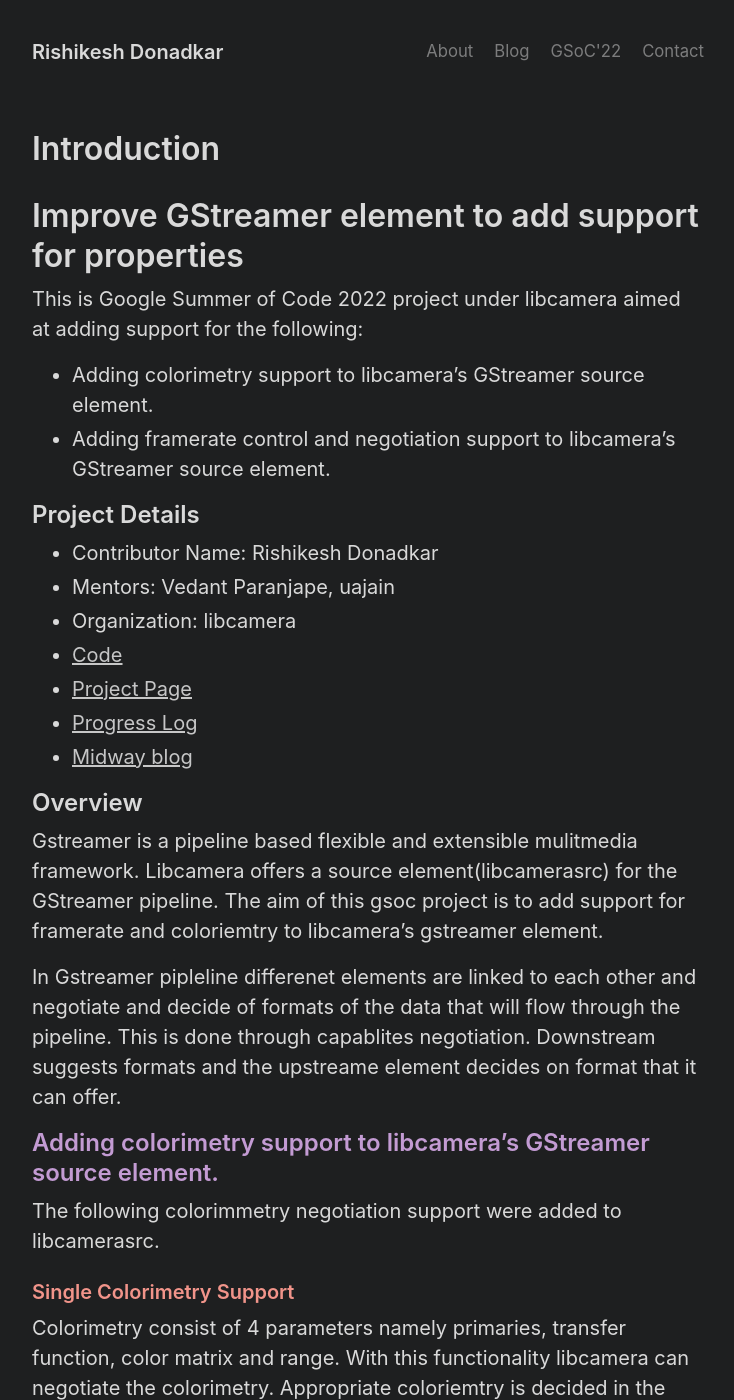
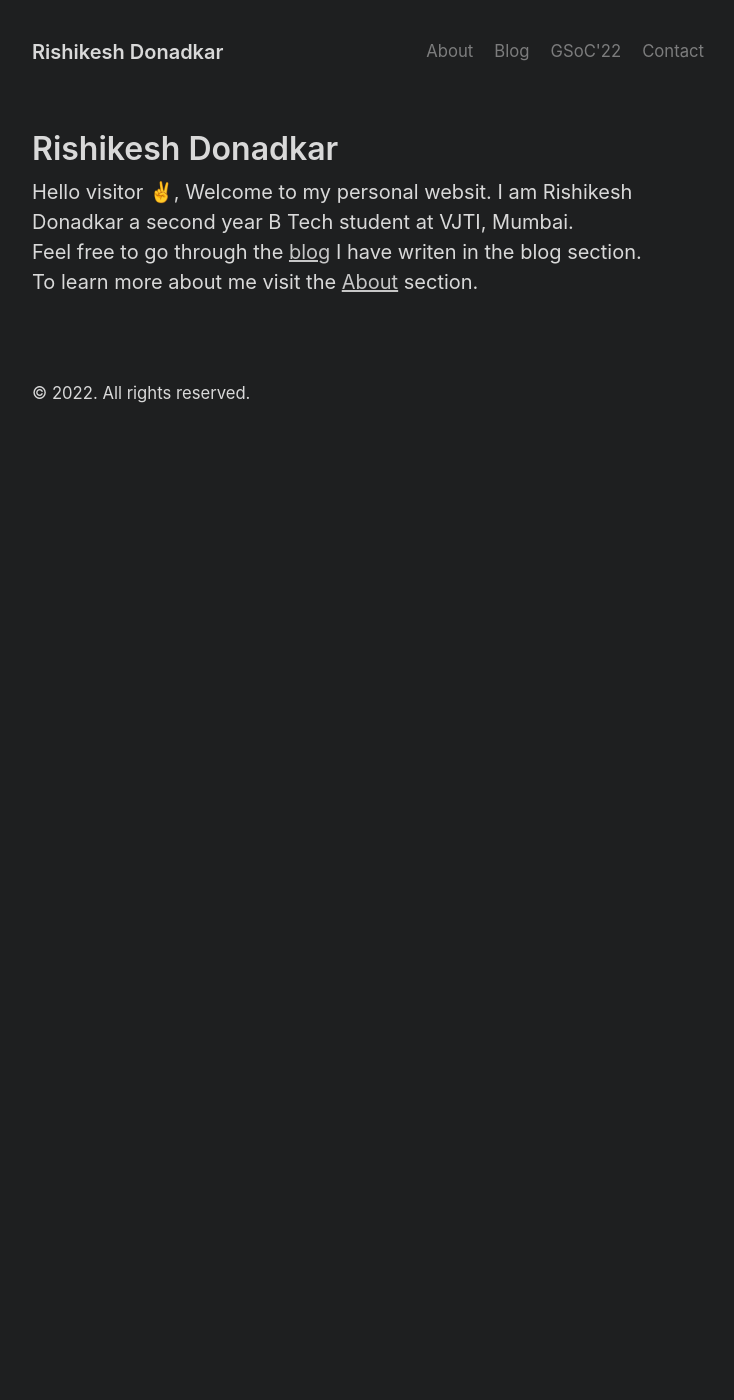
Before and after one commit to RISHI27-dot/rishi27-dot.github.io, a Jekyll site: the page built from index.html, in a window 1280 px wide and 1400 px high. Shown: the whole window, without its empty margins (272-1006 px from the left). Built offline with Jekyll 4.4.1, drawn with Linux system fonts in a browser that asks for light colours; the list of posts is cut into pages by our own code; some of the changed text lies outside the part shown.

````diff
--- a/_posts/2022-04-04-introduction.md
+++ b/_posts/2022-04-04-introduction.md
@@ -1,62 +1,6 @@
-<!-- ---
+---
 layout: post
 title: Rishikesh Donadkar
 ---
 Hello visitor &#9996;, Welcome to my personal websit. I am Rishikesh Donadkar a second year B Tech student at VJTI, Mumbai. <br>
 Feel free to go through the [blog](/blogs) I have writen in the blog section. <br>To learn more about me visit the [About](/about) section.
- -->
-
-# Improve GStreamer element to add support for properties
-
-This is Google Summer of Code 2022 project under libcamera aimed at adding support for the following:
-
-* Adding colorimetry support to libcamera's GStreamer source element.
-* Adding framerate control and negotiation support to libcamera's GStreamer source element.
-
-## Project Details
-* Contributor Name: Rishikesh Donadkar
-* Mentors: Vedant Paranjape, uajain
-* Organization: libcamera
-* [Code](https://git.libcamera.org/libcamera/libcamera.git/)
-* [Project Page](https://summerofcode.withgoogle.com/programs/2022/projects/WyqdLcia)
-* [Progress Log](/gsoc/home)
-* [Midway blog](/midway_blog/home)
-
-## Overview
-
-Gstreamer is a pipeline based flexible and extensible mulitmedia framework. Libcamera offers a source element(libcamerasrc) for the GStreamer pipeline. The aim of this gsoc project is to add support for framerate and coloriemtry to libcamera's gstreamer element.
-
-In Gstreamer pipleline differenet elements are linked to each other and negotiate and decide of formats of the data that will flow through the pipeline. This is done through capablites negotiation. Downstream suggests formats and the upstreame element decides on format that it can offer.
-
-## <span style="color:#C39BD3 "> Adding colorimetry support to libcamera's GStreamer source element. </span>
- The following colorimmetry negotiation support were added to libcamerasrc.
-### <span style="color:#F1948A "> Single Colorimetry Support </span>
-
-Colorimetry consist of 4 parameters namely primaries, transfer function, color matrix and range. With this functionality libcamera can negotiate the colorimetry. Appropriate coloriemtry is decided in the libcamerasrc by mapping the four identifiers to the corresponding identifiers in libcamera and decide on apporprialte colorspace corresponding the the colorimetry requestd by the neighbouring element in the gstreamer pipeline. The neighbouring element request the colorimetry it wants/prefers by exposing it on its pads. This patch only works with single colorimetry negotiation.
-
-Usage
-```
-
-```
-### <span style="color:#F1948A "> Multiple Colorimetry Support </span>
-
-Elements can also specifiy comma seprated list of colorimetry that it can work with and with this functionality libcamerasrc can negotiate the colorimetry list. Downstream element will suggest the colorimetries on its pad and libcamerasrc will decide on one of the coloriemtry from the suggestions.
-
-Usage
-```
-
-```
-## <span style="color:#C39BD3 "> Adding framerate control and negotiation support to libcamera's GStreamer source element. </span>
-
-With this functionality libcamerasrc can negotatie framerate of the stream.
-
-Usage
-```
-
-```
-## Contributions
-1.[Provide colorimetry <> ColorSpace mappings](https://git.libcamera.org/libcamera/libcamera.git/commit/?id=fc9783acc6083a59fae8bca1ce49635e59afa355)
-
-2.[Provide mulitple colorimetry support](https://patchwork.libcamera.org/patch/17174/)
-
-3.[Provide framerate support for libcamerasrc]()
````
Also changed, not shown: final_report/home.md (+41 -2 lines).
